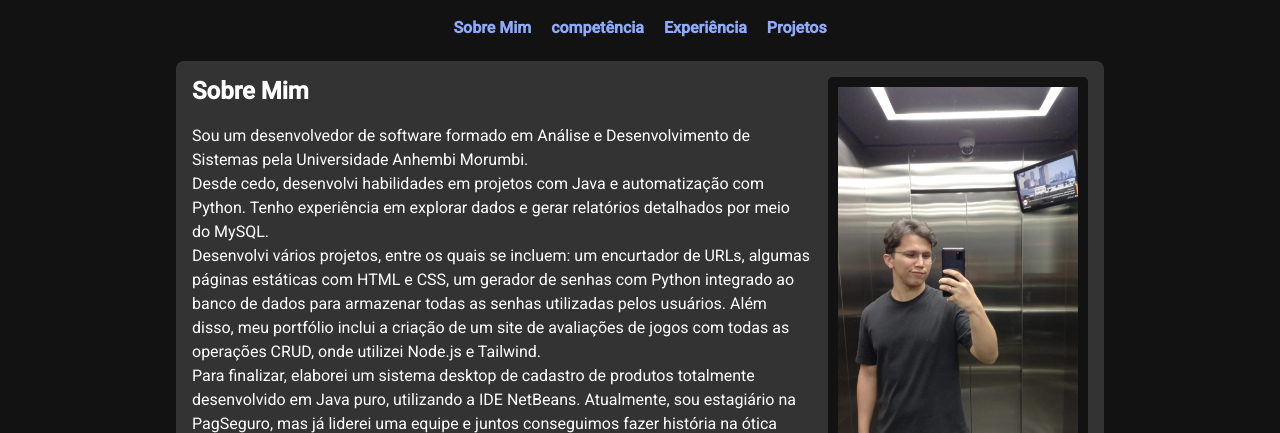
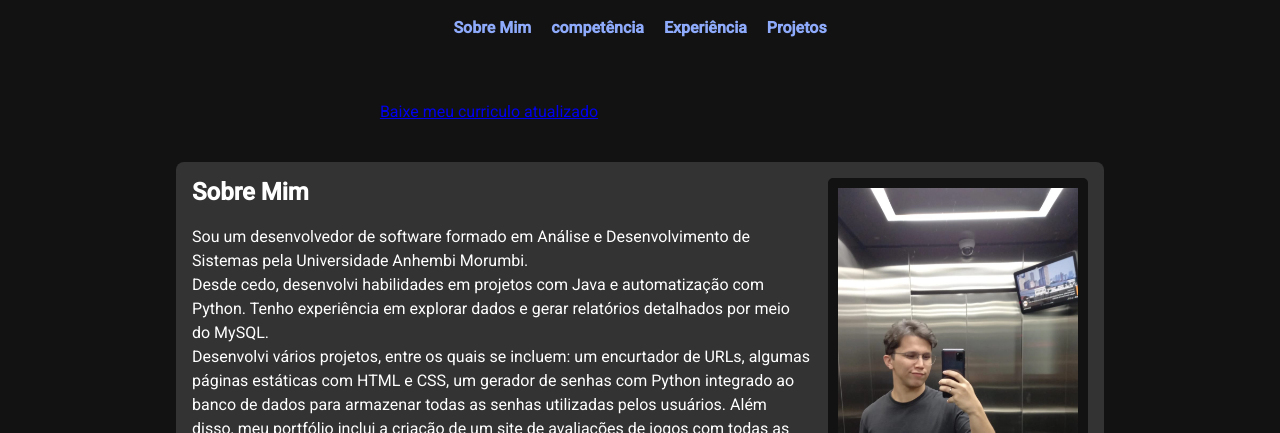
Before and after one commit to Thicasella/Portifolio_pessoal, a plain HTML site: page index.html in a window 1280 px wide. Shown: the part 367-800 px from the top of the page. Drawn offline with nearby package versions, Linux system fonts and the light colour scheme.

Commit message:
adicionando botão para baixar cv

```diff
--- a/index.html
+++ b/index.html
@@ -27,7 +27,15 @@
             <a class="nav-link" href="TelaProjetos.html"><strong>Projetos</strong></a>
 
         </nav>
+
     </header>
+    <section class="baixar">
+        <!-- Botão de Download -->
+          <a href="seuarquivo.pdf" download>
+             <li> Baixe meu curriculo atualizado </li>
+          </a>
+      </section>
+
     <main class="main">
         <section class="section-main">
             <div class="container-main">
--- a/style.css
+++ b/style.css
@@ -71,6 +71,19 @@ body {
     align-items: center;
     gap: 3rem;
 }
+.baixar {
+    display: flex;
+    flex-direction: column;
+    align-items: center;
+    margin: 25px;
+    padding: 1rem;
+    width: 70%;
+    list-style: none; /* Remove o ponto de lista */
+    margin-right: 25px;
+}
+
+
+
 
 .section-main {
     display: flex;
```
